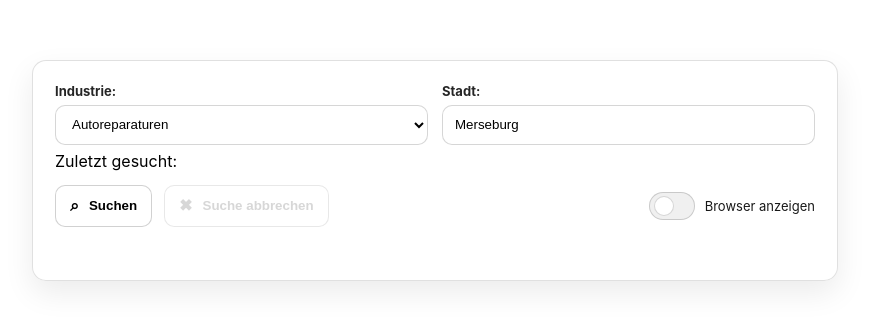
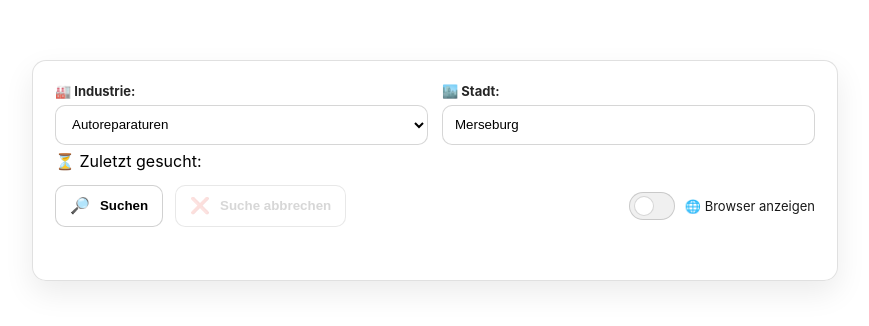
Before and after one commit to alexiiko/website-lead-automation, a Svelte app in the folder frontend/: page / in a window 1280 px wide. Shown: the part 230-556 px from the top of the page, without its empty margins (205-1074 px from the left). Built offline with nearby package versions, Linux system fonts and the light colour scheme.

Commit message:
added icons for better design

```diff
--- a/frontend/src/App.svelte
+++ b/frontend/src/App.svelte
@@ -88,7 +88,7 @@
     <div class="form">
       <div class="grid">
         <div class="field">
-          <label class="field-label" for="industries-select">Industrie:</label>
+          <label class="field-label" for="industries-select">🏭 Industrie:</label>
           <select
             bind:value={selectedIndustry}
             required
@@ -100,11 +100,11 @@
               <option value={industry}>{industry}</option>
             {/each}
           </select>
-          <label for="industries-select">Zuletzt gesucht: {lastSearchedIndustry}</label>
+          <label for="industries-select">⏳ Zuletzt gesucht: {lastSearchedIndustry}</label>
         </div>
 
         <div class="field">
-          <label class="field-label" for="city-input">Stadt:</label>
+          <label class="field-label" for="city-input">🏙️ Stadt:</label>
           <input
             id="city-input"
             disabled={!searchButtonActive}
@@ -116,12 +116,12 @@
 
       <div class="controls">
         <button class="btn btn--primary" on:click={main} disabled={!searchButtonActive}>
-          <span class="btn-icon" aria-hidden="true">⌕</span>
+          <span class="btn-icon" aria-hidden="true">🔎</span>
           <span>Suchen</span>
         </button>
 
         <button class="btn btn--danger" disabled={searchButtonActive}>
-          <span class="btn-icon" aria-hidden="true">✖</span>
+          <span class="btn-icon" aria-hidden="true">❌</span>
           <span>Suche abbrechen</span>
         </button>
 
@@ -133,7 +133,7 @@
             bind:checked={headless}
           />
           <span class="toggle__track" aria-hidden="true"></span>
-          <span class="toggle__label">Browser anzeigen</span>
+          <span class="toggle__label">🌐 Browser anzeigen</span>
         </label>
       </div>
     </div>
```
